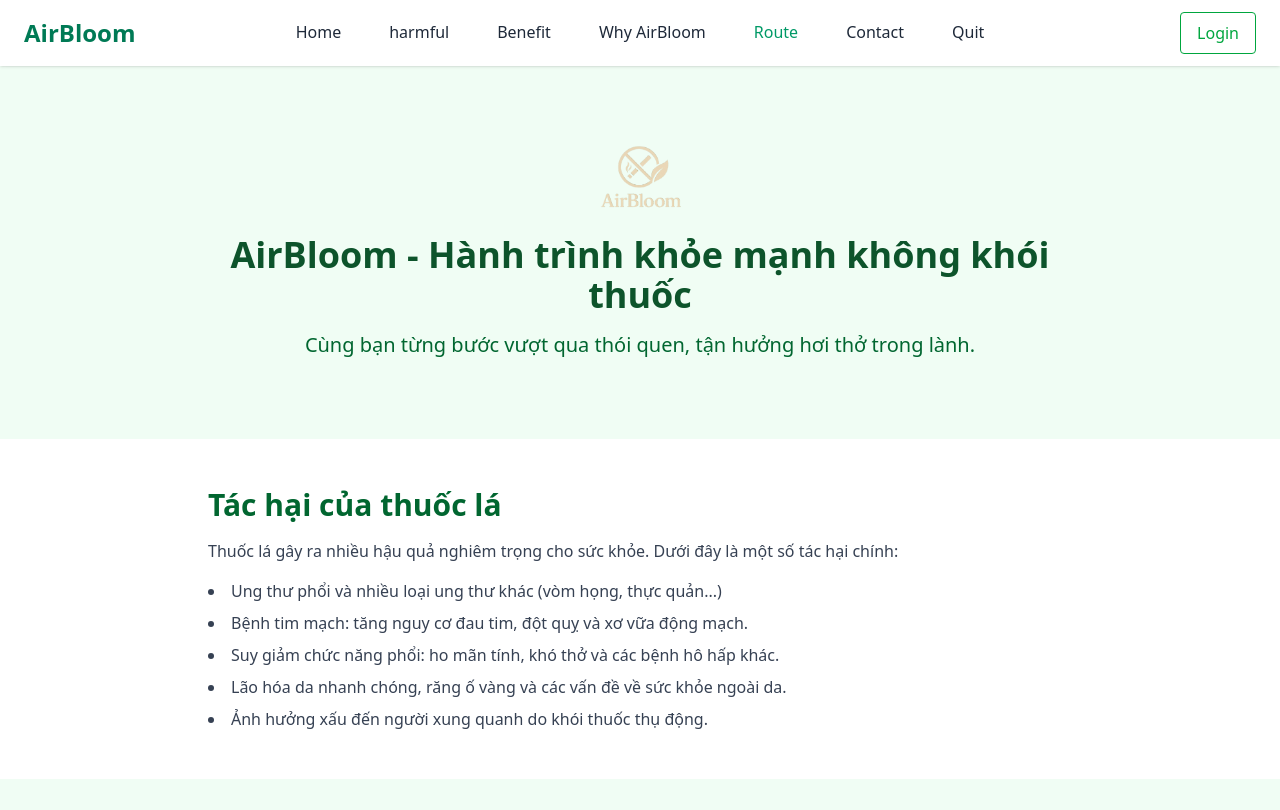
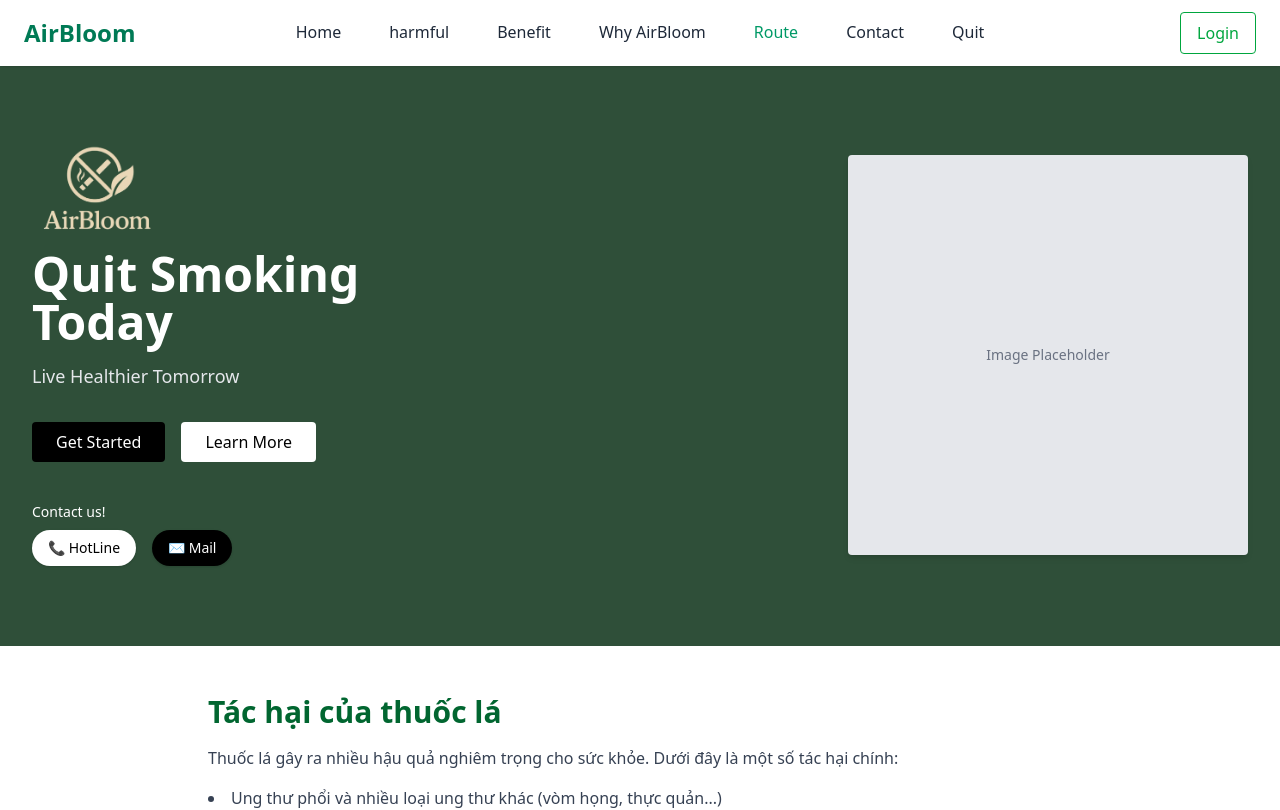
Before and after one commit to swp391-group7/smoking-cessation-support-platform-frontend, a React (Vite) app: page / in a window 1280 px wide. Shown: the top 810 px of the page. Built offline with nearby package versions, Linux system fonts and the light colour scheme; no server answers.

Commit message:
updatehero1
update

```diff
--- a/src/components/HeroSection.tsx
+++ b/src/components/HeroSection.tsx
@@ -1,26 +1,54 @@
 // src/components/HeroSection.tsx
 import React from 'react';
 import { motion } from 'framer-motion';
-import Logo from '@/assets/logo.png'; // Đảm bảo đặt logo AirBloom ở src/assets/logo.png
+import Logo from '@/assets/logo.png';
 
 const HeroSection: React.FC = () => {
   return (
     <motion.section
       id="hero"
-      className="bg-green-50 py-20"
+      className="bg-[#2f4f39] py-20 px-8"
       initial={{ opacity: 0, y: 50 }}
       whileInView={{ opacity: 1, y: 0 }}
       viewport={{ once: true }}
       transition={{ duration: 0.6 }}
     >
-      <div className="max-w-4xl mx-auto text-center px-4">
-        <img src={Logo} alt="AirBloom Logo" className="w-24 h-auto mx-auto" />
-        <h1 className="mt-6 text-4xl font-extrabold text-green-900">
-          AirBloom - Hành trình khỏe mạnh không khói thuốc
-        </h1>
-        <p className="mt-4 text-xl text-green-800">
-          Cùng bạn từng bước vượt qua thói quen, tận hưởng hơi thở trong lành.
-        </p>
+      <div className="max-w-7xl mx-auto flex flex-col md:flex-row items-center justify-between gap-10">
+        {/* Left side */}
+        <div className="text-white max-w-xl text-center md:text-left">
+          <img src={Logo} alt="AirBloom Logo" className="w-32 mb-4 mx-auto md:mx-0" />
+          <h1 className="text-5xl font-bold mb-4">Quit Smoking<br />Today</h1>
+          <p className="text-lg font-light text-gray-200 mb-8">
+            Live Healthier Tomorrow
+          </p>
+
+          <div className="flex flex-col sm:flex-row items-center gap-4 justify-center md:justify-start">
+            <button className="bg-black text-white px-6 py-2 rounded hover:bg-gray-800 active:scale-95 transition">
+              Get Started
+            </button>
+            <button className="bg-white text-black px-6 py-2 rounded hover:bg-gray-200 active:scale-95 transition">
+              Learn More
+            </button>
+          </div>
+
+          {/* Contact Section */}
+          <div className="mt-10 text-sm">
+            <p className="mb-2">Contact us!</p>
+            <div className="flex gap-4 justify-center md:justify-start">
+              <button className="bg-white text-black px-4 py-2 rounded-full font-medium shadow hover:bg-gray-100 active:scale-95 transition">
+                📞 HotLine
+              </button>
+              <button className="bg-black text-white px-4 py-2 rounded-full font-medium shadow hover:bg-black-100 active:scale-95 transition">
+                ✉️ Mail
+              </button>
+            </div>
+          </div>
+        </div>
+
+        {/* Right side (Image Placeholder) */}
+        <div className="w-full md:w-[400px] h-[400px] bg-gray-200 rounded shadow-md flex items-center justify-center">
+          <div className="text-gray-500 text-sm text-center">Image Placeholder</div>
+        </div>
       </div>
     </motion.section>
   );
```
